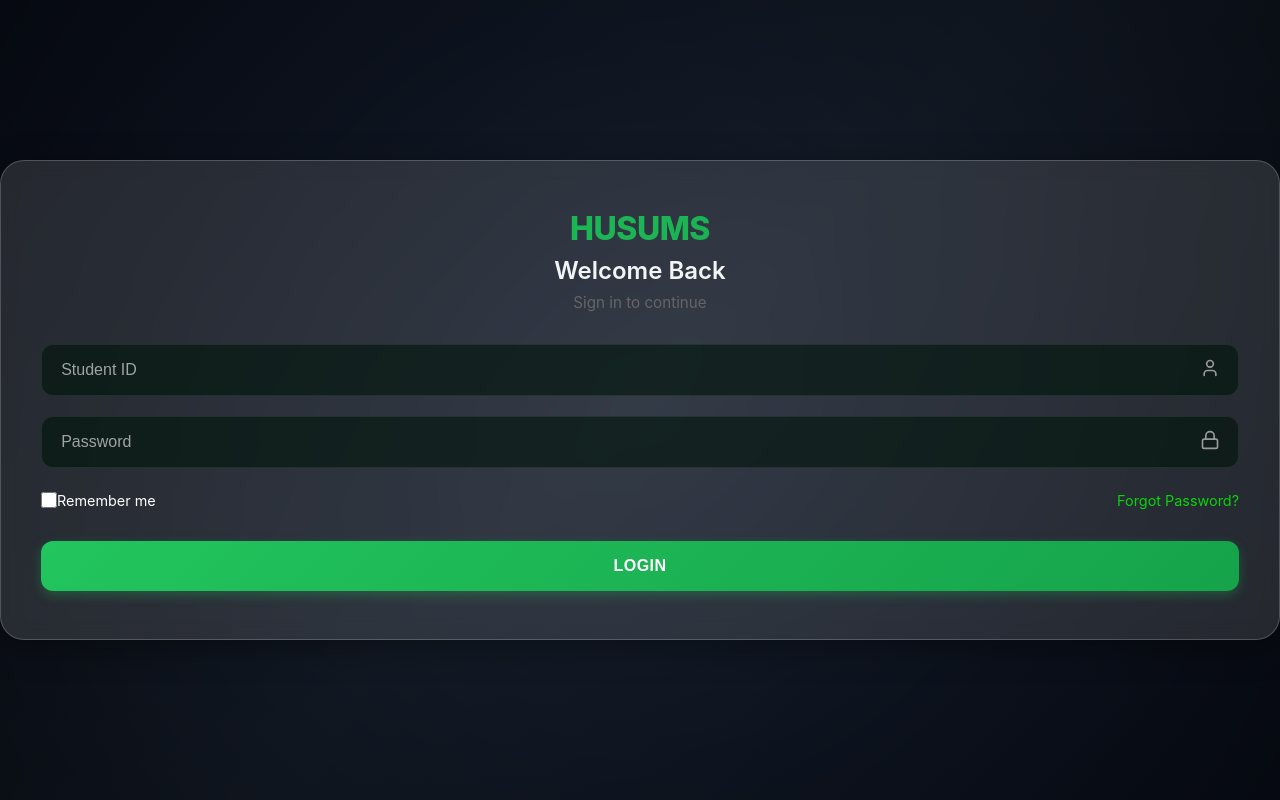
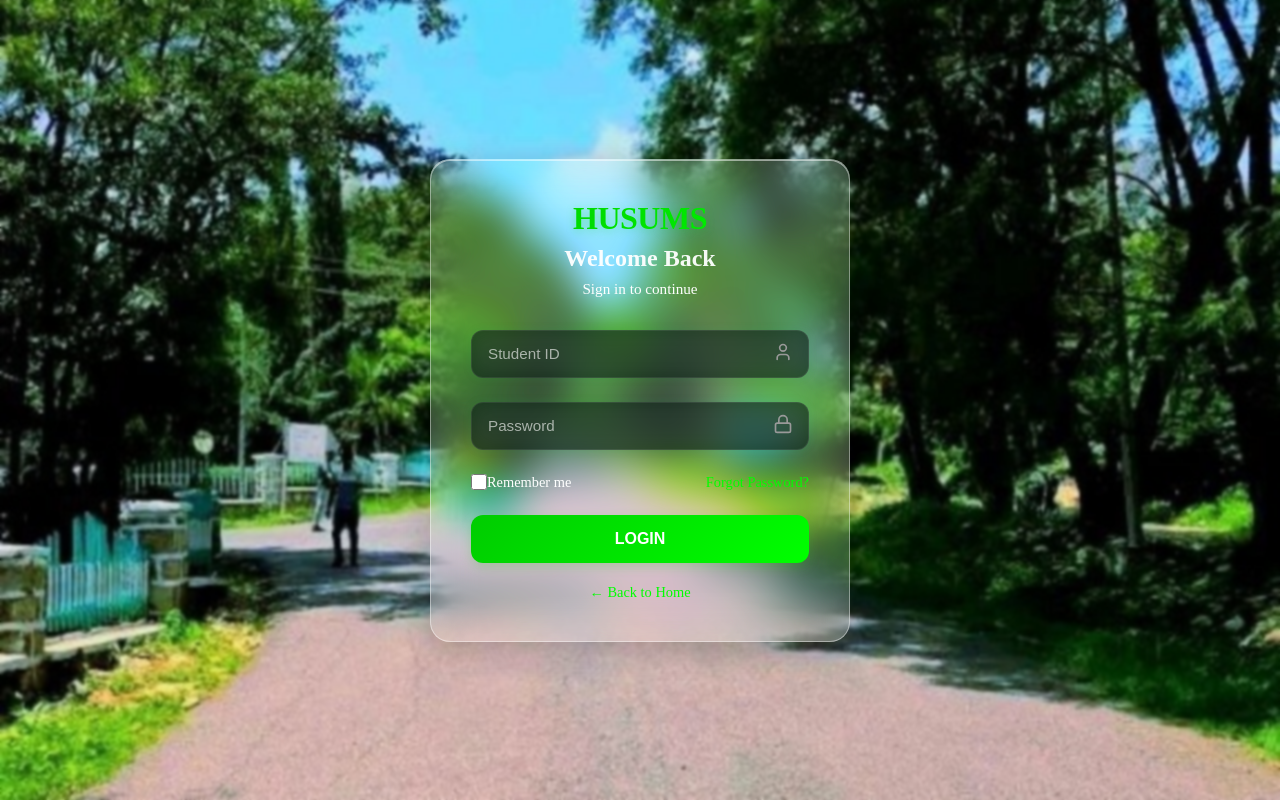
Before and after one commit to ezedin56/HUSUMS, a React (Vite) app in the folder client/: page /login in a window 1280 px wide. Built offline with nearby package versions, Linux system fonts and the light colour scheme.

Commit message:
Update Login page with glassmorphism design and background image

```diff
--- a/client/src/App.jsx
+++ b/client/src/App.jsx
@@ -64,10 +64,13 @@ const Layout = () => {
   const isHome = location.pathname === '/';
   const isDashboard = location.pathname.startsWith('/dashboard') || location.pathname.startsWith('/admin');
   const isAuthPage = location.pathname === '/login' || location.pathname === '/forgot-password' || location.pathname.startsWith('/reset-password');
-  const isVotePage = location.pathname === '/vote';
+  const isVotePage = location.pathname === '/vote' || location.pathname === '/public-vote';
+  const showBackground = location.pathname === '/login' || location.pathname === '/forgot-password';
 
   return (
     <>
+      {/* Background image on login and forgot password pages */}
+      {showBackground && (
         <div style={{
           position: 'fixed',
           top: 0,
@@ -80,6 +83,7 @@ const Layout = () => {
           backgroundPosition: 'center',
           backgroundRepeat: 'no-repeat',
         }} />
+      )}
 
       {!isHome && !isDashboard && !isAuthPage && !isVotePage && <Navbar />}
       <main className={!isHome && !isDashboard && !isAuthPage && !isVotePage ? 'container' : ''} style={!isHome && !isDashboard && !isAuthPage && !isVotePage ? { padding: '2rem 0' } : {}}>
@@ -88,6 +92,7 @@ const Layout = () => {
           <Route path="/about" element={<About />} />
           <Route path="/contact" element={<Contact />} />
           <Route path="/vote" element={<PublicVote />} />
+          <Route path="/public-vote" element={<PublicVote />} />
           <Route path="/login" element={<Login />} />
           <Route path="/forgot-password" element={<ForgotPassword />} />
           <Route path="/reset-password/:token" element={<ResetPassword />} />
--- a/client/src/pages/auth/Login.jsx
+++ b/client/src/pages/auth/Login.jsx
@@ -2,6 +2,7 @@ import { useState } from 'react';
 import axios from 'axios';
 import { useNavigate, Link } from 'react-router-dom';
 import { User, Lock, Eye } from 'lucide-react';
+import loginBg from '../../assets/images/login-bg.jpg';
 
 const Login = () => {
     const [formData, setFormData] = useState({ studentId: '', password: '' });
@@ -32,56 +33,61 @@ const Login = () => {
             display: 'flex',
             alignItems: 'center',
             justifyContent: 'center',
-            fontFamily: "'Inter', sans-serif",
-            position: 'relative',
-            overflow: 'hidden'
+            backgroundImage: `url(${loginBg})`,
+            backgroundSize: 'cover',
+            backgroundPosition: 'center',
+            backgroundAttachment: 'fixed',
+            position: 'relative'
         }}>
-            {/* Overlay Gradient for depth - lighter to show background */}
+            {/* Blurred Background Overlay */}
             <div style={{
-                position: 'fixed',
-                top: 0, left: 0, right: 0, bottom: 0,
-                background: 'radial-gradient(circle at 50% 50%, rgba(0, 0, 0, 0.2) 0%, rgba(0, 0, 0, 0.6) 100%)',
-                pointerEvents: 'none',
+                position: 'absolute',
+                top: 0,
+                left: 0,
+                right: 0,
+                bottom: 0,
+                backgroundImage: `url(${loginBg})`,
+                backgroundSize: 'cover',
+                backgroundPosition: 'center',
+                filter: 'blur(1px)',
                 zIndex: 0
             }} />
 
+            {/* Centered Login Card */}
             <div style={{
-                width: '100%',
-                maxWidth: '400px',
-                padding: '3rem 2.5rem',
-                background: 'rgba(255, 255, 255, 0.12)', // Transparent glassmorphism
-                backdropFilter: 'blur(10px)',
-                WebkitBackdropFilter: 'blur(10px)',
-                borderRadius: '24px',
-                border: '1px solid rgba(255, 255, 255, 0.2)',
-                boxShadow: '0 8px 32px 0 rgba(0, 0, 0, 0.37)',
+                width: '420px',
+                padding: '40px',
+                background: 'rgba(255, 255, 255, 0.2)',
+                backdropFilter: 'blur(20px) saturate(180%)',
+                WebkitBackdropFilter: 'blur(20px) saturate(180%)',
+                borderRadius: '20px',
+                border: '1px solid rgba(255, 255, 255, 0.4)',
+                boxShadow: '0 8px 32px rgba(0, 0, 0, 0.2), inset 0 1px 0 rgba(255, 255, 255, 0.5)',
                 position: 'relative',
-                display: 'flex',
-                flexDirection: 'column',
-                alignItems: 'center',
-                zIndex: 10
+                zIndex: 1
             }}>
                 {/* Header Section */}
-                <div style={{ textAlign: 'center', marginBottom: '2rem', width: '100%' }}>
+                <div style={{ textAlign: 'center', marginBottom: '32px' }}>
                     <h1 style={{
                         fontSize: '2rem',
-                        fontWeight: '800',
-                        background: 'linear-gradient(135deg, #22c55e 0%, #16a34a 100%)',
+                        fontWeight: '700',
+                        margin: '0 0 8px 0',
+                        background: 'linear-gradient(135deg, #00cc00, #00ff00)',
                         WebkitBackgroundClip: 'text',
                         WebkitTextFillColor: 'transparent',
-                        margin: '0 0 0.5rem 0',
-                        letterSpacing: '-0.5px'
+                        letterSpacing: '-0.5px',
+                        textShadow: '0 2px 10px rgba(0, 204, 0, 0.3)'
                     }}>HUSUMS</h1>
                     <h2 style={{
                         fontSize: '1.5rem',
                         fontWeight: '600',
-                        color: '#222',
-                        margin: '0 0 0.5rem 0'
+                        color: '#fff',
+                        margin: '0 0 8px 0'
                     }}>Welcome Back</h2>
                     <p style={{
-                        fontSize: '0.95rem',
-                        color: '#666',
-                        margin: 0
+                        margin: 0,
+                        color: '#fff',
+                        fontSize: '0.95rem'
                     }}>Sign in to continue</p>
                 </div>
 
@@ -90,7 +96,7 @@ const Login = () => {
                         {/* Student ID Input */}
                         <div style={{
                             position: 'relative',
-                            marginBottom: '1.2rem'
+                            marginBottom: '24px'
                         }}>
                             <input
                                 type="text"
@@ -100,27 +106,31 @@ const Login = () => {
                                 placeholder="Student ID"
                                 style={{
                                     width: '100%',
-                                    padding: '1rem 3rem 1rem 1.2rem',
-                                    background: 'rgba(255, 255, 255, 0.12)',
-                                    border: '1px solid rgba(255, 255, 255, 0.25)',
+                                    height: '48px',
+                                    padding: '0 48px 0 16px',
+                                    fontSize: '0.95rem',
+                                    border: '1px solid #16a34a',
                                     borderRadius: '12px',
-                                    fontSize: '1rem',
+                                    outline: 'none',
+                                    transition: 'all 0.3s ease',
+                                    boxSizing: 'border-box',
+                                    background: 'rgba(0, 0, 0, 0.4)',
+                                    backdropFilter: 'blur(10px)',
                                     color: '#fff',
-                                    outline: 'none',
-                                    transition: 'all 0.3s ease'
+                                    boxShadow: '0 0 10px rgba(22, 163, 74, 0.1)'
                                 }}
                                 onFocus={(e) => {
-                                    e.target.style.background = 'rgba(255, 255, 255, 0.2)';
-                                    e.target.style.borderColor = 'rgba(255, 255, 255, 0.5)';
+                                    e.target.style.boxShadow = '0 0 20px rgba(22, 163, 74, 0.4), inset 0 0 10px rgba(22, 163, 74, 0.2)';
+                                    e.target.style.background = 'rgba(0, 0, 0, 0.6)';
                                 }}
                                 onBlur={(e) => {
-                                    e.target.style.background = 'rgba(255, 255, 255, 0.12)';
-                                    e.target.style.borderColor = 'rgba(255, 255, 255, 0.25)';
+                                    e.target.style.boxShadow = '0 0 10px rgba(22, 163, 74, 0.1)';
+                                    e.target.style.background = 'rgba(0, 0, 0, 0.4)';
                                 }}
                             />
                             <div style={{
                                 position: 'absolute',
-                                right: '1.2rem',
+                                right: '16px',
                                 top: '50%',
                                 transform: 'translateY(-50%)',
                                 color: '#999',
@@ -133,7 +143,7 @@ const Login = () => {
                         {/* Password Input */}
                         <div style={{
                             position: 'relative',
-                            marginBottom: '1.5rem'
+                            marginBottom: '24px'
                         }}>
                             <input
                                 type={showPassword ? "text" : "password"}
@@ -143,28 +153,32 @@ const Login = () => {
                                 placeholder="Password"
                                 style={{
                                     width: '100%',
-                                    padding: '1rem 3rem 1rem 1.2rem',
-                                    background: 'rgba(255, 255, 255, 0.12)',
-                                    border: '1px solid rgba(255, 255, 255, 0.25)',
+                                    height: '48px',
+                                    padding: '0 48px 0 16px',
+                                    fontSize: '0.95rem',
+                                    border: '1px solid #16a34a',
                                     borderRadius: '12px',
-                                    fontSize: '1rem',
+                                    outline: 'none',
+                                    transition: 'all 0.3s ease',
+                                    boxSizing: 'border-box',
+                                    background: 'rgba(0, 0, 0, 0.4)',
+                                    backdropFilter: 'blur(10px)',
                                     color: '#fff',
-                                    outline: 'none',
-                                    transition: 'all 0.3s ease'
+                                    boxShadow: '0 0 10px rgba(22, 163, 74, 0.1)'
                                 }}
                                 onFocus={(e) => {
-                                    e.target.style.background = 'rgba(255, 255, 255, 0.2)';
-                                    e.target.style.borderColor = 'rgba(255, 255, 255, 0.5)';
+                                    e.target.style.boxShadow = '0 0 20px rgba(22, 163, 74, 0.4), inset 0 0 10px rgba(22, 163, 74, 0.2)';
+                                    e.target.style.background = 'rgba(0, 0, 0, 0.6)';
                                 }}
                                 onBlur={(e) => {
-                                    e.target.style.background = 'rgba(255, 255, 255, 0.12)';
-                                    e.target.style.borderColor = 'rgba(255, 255, 255, 0.25)';
+                                    e.target.style.boxShadow = '0 0 10px rgba(22, 163, 74, 0.1)';
+                                    e.target.style.background = 'rgba(0, 0, 0, 0.4)';
                                 }}
                             />
                             <div
                                 style={{
                                     position: 'absolute',
-                                    right: '1.2rem',
+                                    right: '16px',
                                     top: '50%',
                                     transform: 'translateY(-50%)',
                                     color: '#999',
@@ -181,9 +195,9 @@ const Login = () => {
                             display: 'flex',
                             justifyContent: 'space-between',
                             alignItems: 'center',
-                            marginBottom: '2rem',
+                            marginBottom: '24px',
                             fontSize: '0.9rem',
-                            color: 'white'
+                            color: '#fff'
                         }}>
                             <label style={{ display: 'flex', alignItems: 'center', cursor: 'pointer', userSelect: 'none' }}>
                                 <input
@@ -199,13 +213,12 @@ const Login = () => {
                                 Remember me
                             </label>
                             <Link to="/forgot-password" style={{
-                                color: 'white',
+                                color: '#00ff00',
                                 textDecoration: 'none',
-                                opacity: 0.8,
-                                transition: 'opacity 0.2s'
+                                transition: 'all 0.3s'
                             }}
-                                onMouseOver={(e) => e.target.style.opacity = 1}
-                                onMouseOut={(e) => e.target.style.opacity = 0.8}
+                                onMouseOver={(e) => e.target.style.textDecoration = 'underline'}
+                                onMouseOut={(e) => e.target.style.textDecoration = 'none'}
                             >
                                 Forgot Password?
                             </Link>
@@ -216,29 +229,46 @@ const Login = () => {
                             type="submit"
                             style={{
                                 width: '100%',
-                                padding: '1rem',
-                                background: 'linear-gradient(135deg, #22c55e 0%, #16a34a 100%)',
+                                height: '48px',
+                                background: 'linear-gradient(135deg, #00cc00, #00ff00)',
                                 color: 'white',
                                 border: 'none',
                                 borderRadius: '12px',
                                 fontSize: '1rem',
                                 fontWeight: '600',
                                 cursor: 'pointer',
-                                letterSpacing: '0.5px',
-                                transition: 'transform 0.2s, box-shadow 0.2s',
-                                boxShadow: '0 4px 12px rgba(34, 197, 94, 0.3)'
+                                transition: 'all 0.3s',
+                                boxShadow: '0 4px 12px rgba(0, 204, 0, 0.2)'
                             }}
-                            onMouseOver={e => {
+                            onMouseOver={(e) => {
                                 e.target.style.transform = 'translateY(-2px)';
-                                e.target.style.boxShadow = '0 6px 20px rgba(34, 197, 94, 0.4)';
+                                e.target.style.boxShadow = '0 6px 20px rgba(0, 204, 0, 0.3)';
                             }}
-                            onMouseOut={e => {
+                            onMouseOut={(e) => {
                                 e.target.style.transform = 'translateY(0)';
-                                e.target.style.boxShadow = '0 4px 12px rgba(34, 197, 94, 0.3)';
+                                e.target.style.boxShadow = '0 4px 12px rgba(0, 204, 0, 0.2)';
                             }}
                         >
                             LOGIN
                         </button>
+
+                        {/* Back to Home Link */}
+                        <div style={{ textAlign: 'center', marginTop: '20px' }}>
+                            <Link
+                                to="/"
+                                style={{
+                                    color: '#fff',
+                                    textDecoration: 'none',
+                                    fontSize: '0.9rem',
+                                    cursor: 'pointer',
+                                    transition: 'all 0.3s'
+                                }}
+                                onMouseOver={(e) => e.target.style.textDecoration = 'underline'}
+                                onMouseOut={(e) => e.target.style.textDecoration = 'none'}
+                            >
+                                ← Back to Home
+                            </Link>
+                        </div>
                     </form>
                 </div>
             </div>
```
Also changed, not shown: client/src/pages/PublicVote.jsx (+133 -40 lines), 1 other file (tests, documents, lock files or other folders). Lines whose indentation alone changed are shown as unchanged.
